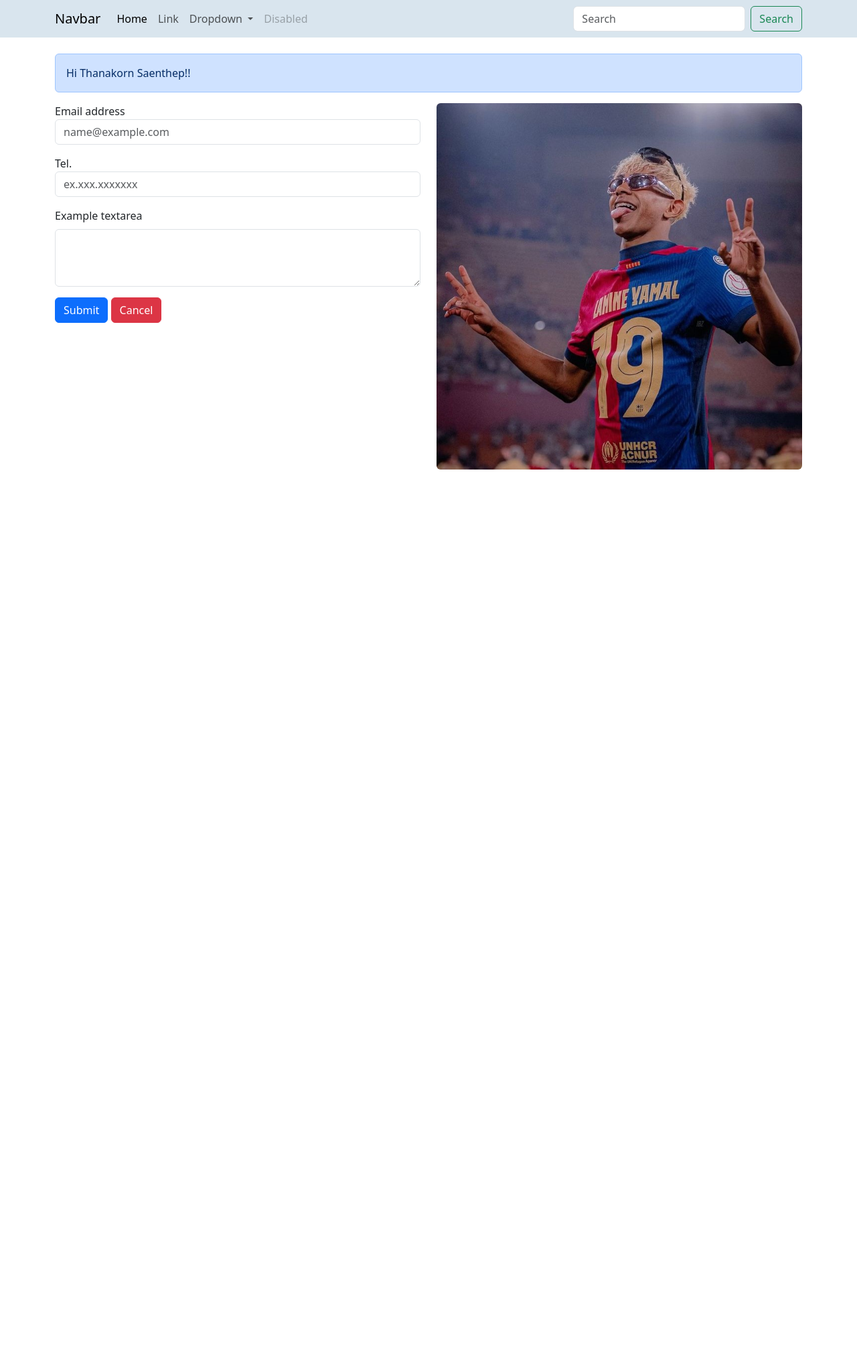
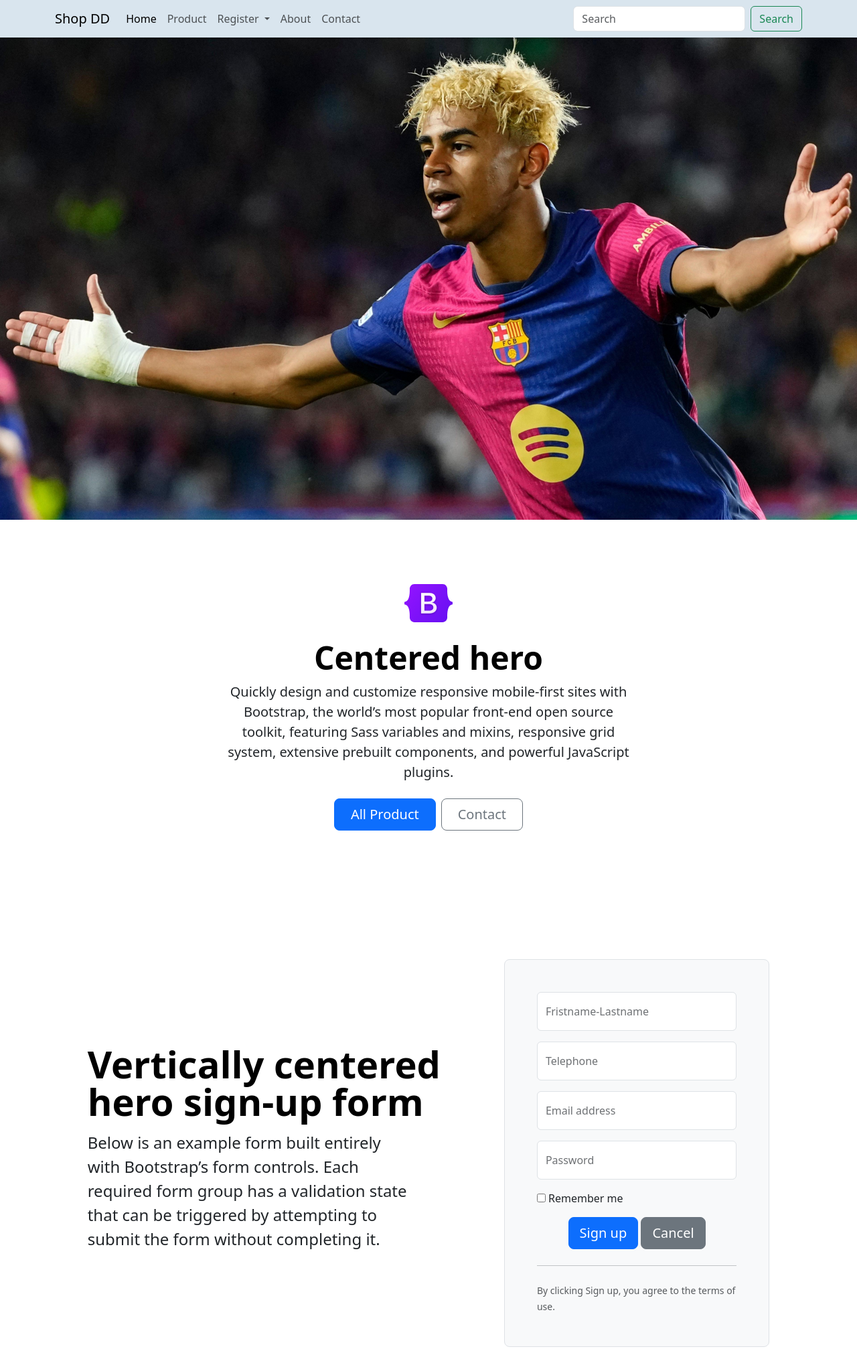
Before and after one commit to thanakornsaen-rgb/68709054, a plain HTML site: page index.html in a window 1280 px wide. Shown: the whole page at 67% size. Before the commit the page ends 800 px from the top, so only its background shows below. Drawn offline with Linux system fonts and the light colour scheme.

Commit message:
update v1

```diff
--- a/index.html
+++ b/index.html
@@ -1,57 +1,86 @@
 <!DOCTYPE html>
 <html lang="en">
+
 <head>
   <meta charset="UTF-8">
   <meta name="viewport" content="width=device-width, initial-scale=1.0">
   <title>index</title>
   <link href="css/bootstrap.min.css" rel="stylesheet">
 </head>
+
 <body>
   <!--เมนู-->
   <div id="menu-container"></div>
-
+<!--image-->
+<img src="imge/3.jpg" class="img-fluid" alt="...">
 
 
   <!--เนื้อหา-->
-<div class="container">
-<div class="alert alert-primary mt-4" role="alert">
-  Hi Thanakorn Saenthep!!
+  <div class="px-4 py-5 my-5 text-center"> <img class="d-block mx-auto mb-4" src="/imge/bootstrap-logo.svg" alt=""
+      width="72" height="57">
+    <h1 class="display-5 fw-bold text-body-emphasis">Centered hero</h1>
+    <div class="col-lg-6 mx-auto">
+      <p class="lead mb-4">Quickly design and customize responsive mobile-first sites with Bootstrap, the world’s most
+        popular front-end open source toolkit, featuring Sass variables and mixins, responsive grid system, extensive
+        prebuilt components, and powerful JavaScript plugins.</p>
+      <div class="d-grid gap-2 d-sm-flex justify-content-sm-center"> <button type="button"
+          class="btn btn-primary btn-lg px-4 gap-3">All Product</button> <button type="button"
+          class="btn btn-outline-secondary btn-lg px-4">Contact</button> </div>
+    </div>
   </div>
 
 
-<!--From-->
-<div class="row">
-    <div class="col-md-6">
-<from>
-<div class="mb-3">
-  <label for="form-label">Email address</label>
-  <input type="email" class="form-control" id="email" placeholder="name@example.com" required>
+  <!--เนื้อหา 2-->
+  <div class="container col-xl-10 col-xxl-8 px-4 py-5">
+    <div class="row align-items-center g-lg-5 py-5">
+      <div class="col-lg-7 text-center text-lg-start">
+        <h1 class="display-4 fw-bold lh-1 text-body-emphasis mb-3">Vertically centered hero sign-up form</h1>
+        <p class="col-lg-10 fs-4">Below is an example form built entirely with Bootstrap’s form controls. Each required
+          form group has a validation state that can be triggered by attempting to submit the form without completing
+          it.</p>
       </div>
-<div class="mb-3">
-  <label less="form-label">Tel.</label>
-  <input class="form-control" id="tel" placeholder="ex.xxx.xxxxxxx" required>
-</div>
-<div class="mb-3">
-  <label for="exampleFormControlTextarea1" class="form-label">Example textarea</label>
-  <textarea class="form-control" id="datail" rows="3" required></textarea>
-</div>
-<div class="mb-3">
-    <button type="submit" class="btn btn-primary">Submit</button>
-    <button type="reset" class="btn btn-danger">Cancel</button>
+      <div class="col-md-10 mx-auto col-lg-5">
+        <form class="p-4 p-md-5 border rounded-3 bg-body-tertiary">
+
+          <div class="form-floating mb-3"> <input type="text" required class="form-control" id="floatingInput"
+              placeholder="Fristname-Lastname"> <label for="floatingInput">Fristname-Lastname</label>
           </div>
 
-</from>
+          <div class="form-floating mb-3"> <input type="nember" required class="form-control" id="floatingInput"
+              placeholder="telephone"> <label for="floatingInput">Telephone</label>
           </div>
-<div class="col-md-6">
-    <img src="imge/1.jpg" width="100%" class="img-fluid rounded">
+
+          <div class="form-floating mb-3"> <input type="email" required class="form-control" id="floatingInput"
+              placeholder="name@example.com"> <label for="floatingInput">Email address</label>
+          </div>
+
+          <div class="form-floating mb-3"> <input type="password" required class="form-control" id="floatingPassword"
+              placeholder="Password"> <label for="floatingPassword">Password</label>
+          </div>
+
+
+          <div class="checkbox mb-3"> <label> <input type="checkbox" value="remember-me"> Remember me
+          </label> </div>
+          <div class="text-center">
+            <button class=" btn  btn-lg btn-primary " type="submit">Sign up</button>
+            <button class=" btn  btn-lg btn-secondary " type="reset">Cancel</button>
+          </div>
+
+          <hr class="my-4"> <small class="text-body-secondary">By clicking Sign up, you agree to the terms of
+            use.</small>
+        </form>
+      </div>
     </div>
   </div>
 
 
 
 
-</div>
+
+
+
 </body>
+
 </html>
 
 <script src="js/bootstrap.bundle.min.js"></script>
--- a/menu.html
+++ b/menu.html
@@ -1,30 +1,33 @@
 <nav class="navbar navbar-expand-lg" style="background-color: #d9e5ee;">
   <div class="container">
-    <a class="navbar-brand" href="#">Navbar</a>
+    <a class="navbar-brand" href="index.html">Shop DD</a>
     <button class="navbar-toggler" type="button" data-bs-toggle="collapse" data-bs-target="#navbarSupportedContent" aria-controls="navbarSupportedContent" aria-expanded="false" aria-label="Toggle navigation">
       <span class="navbar-toggler-icon"></span>
     </button>
     <div class="collapse navbar-collapse" id="navbarSupportedContent">
       <ul class="navbar-nav me-auto mb-2 mb-lg-0">
         <li class="nav-item">
-          <a class="nav-link active" aria-current="page" href="#">Home</a>
+          <a class="nav-link active" aria-current="page" href="index.html">Home</a>
         </li>
         <li class="nav-item">
-          <a class="nav-link" href="#">Link</a>
+          <a class="nav-link" href="#">Product</a>
         </li>
         <li class="nav-item dropdown">
           <a class="nav-link dropdown-toggle" href="#" role="button" data-bs-toggle="dropdown" aria-expanded="false">
-            Dropdown
+            Register
           </a>
           <ul class="dropdown-menu">
-            <li><a class="dropdown-item" href="#">Action</a></li>
-            <li><a class="dropdown-item" href="#">Another action</a></li>
+            <li><a class="dropdown-item" href="#">Register</a></li>
+            <li><a class="dropdown-item" href="#">Login</a></li>
             <li><hr class="dropdown-divider"></li>
-            <li><a class="dropdown-item" href="#">Something else here</a></li>
+            <li><a class="dropdown-item" href="#">Logout</a></li>
           </ul>
         </li>
         <li class="nav-item">
-          <a class="nav-link disabled" aria-disabled="true">Disabled</a>
+          <a class="nav-link" href="about.html">About</a>
+        </li>
+        <li class="nav-item">
+          <a class="nav-link" href="#">Contact</a>
         </li>
       </ul>
       <form class="d-flex" role="search">
```
Also changed, not shown: about.html (added, +57 -0 lines), imge/2.jpg (added), imge/3.jpg (added), imge/bootstrap-logo.svg (added). Lines whose indentation alone changed are shown as unchanged.
